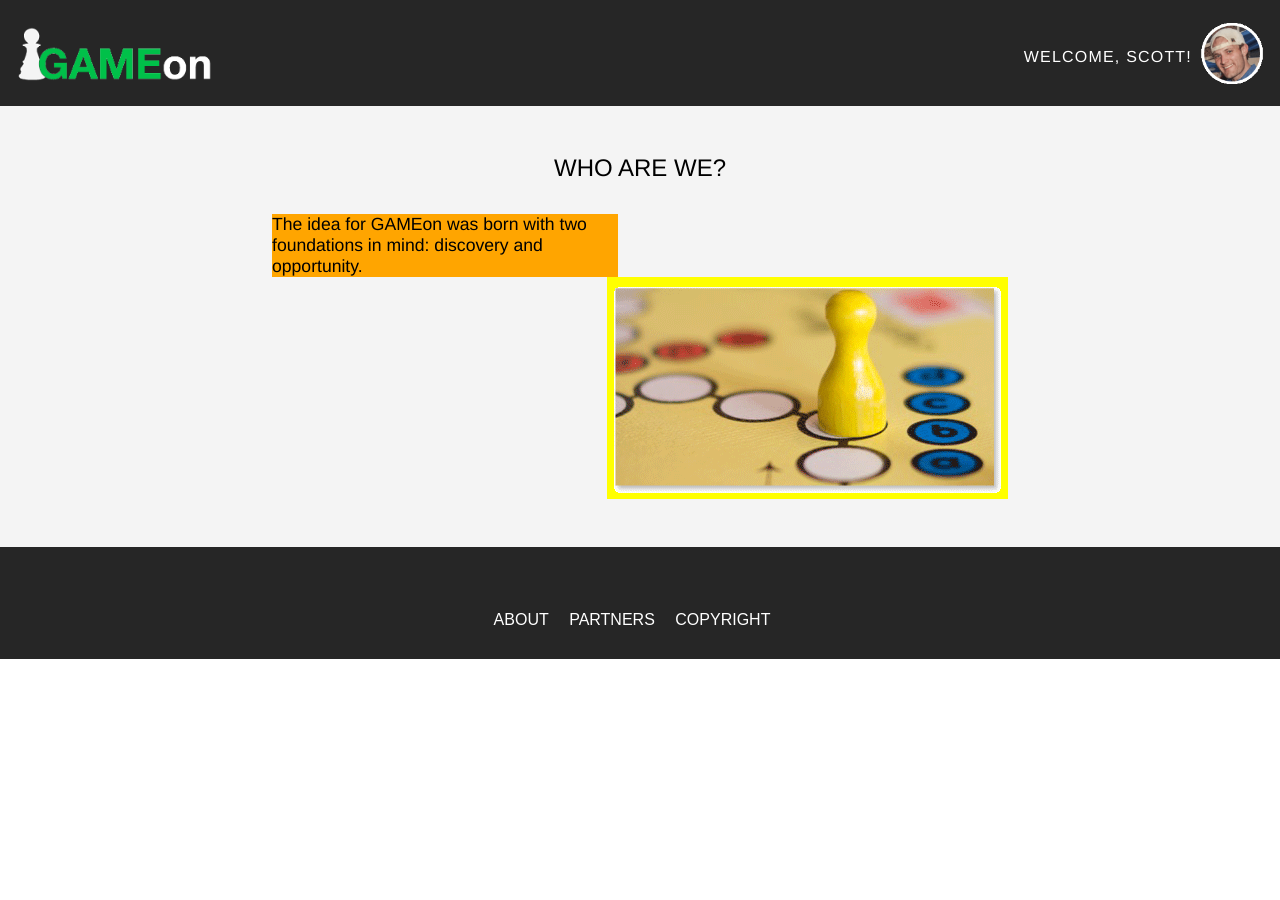
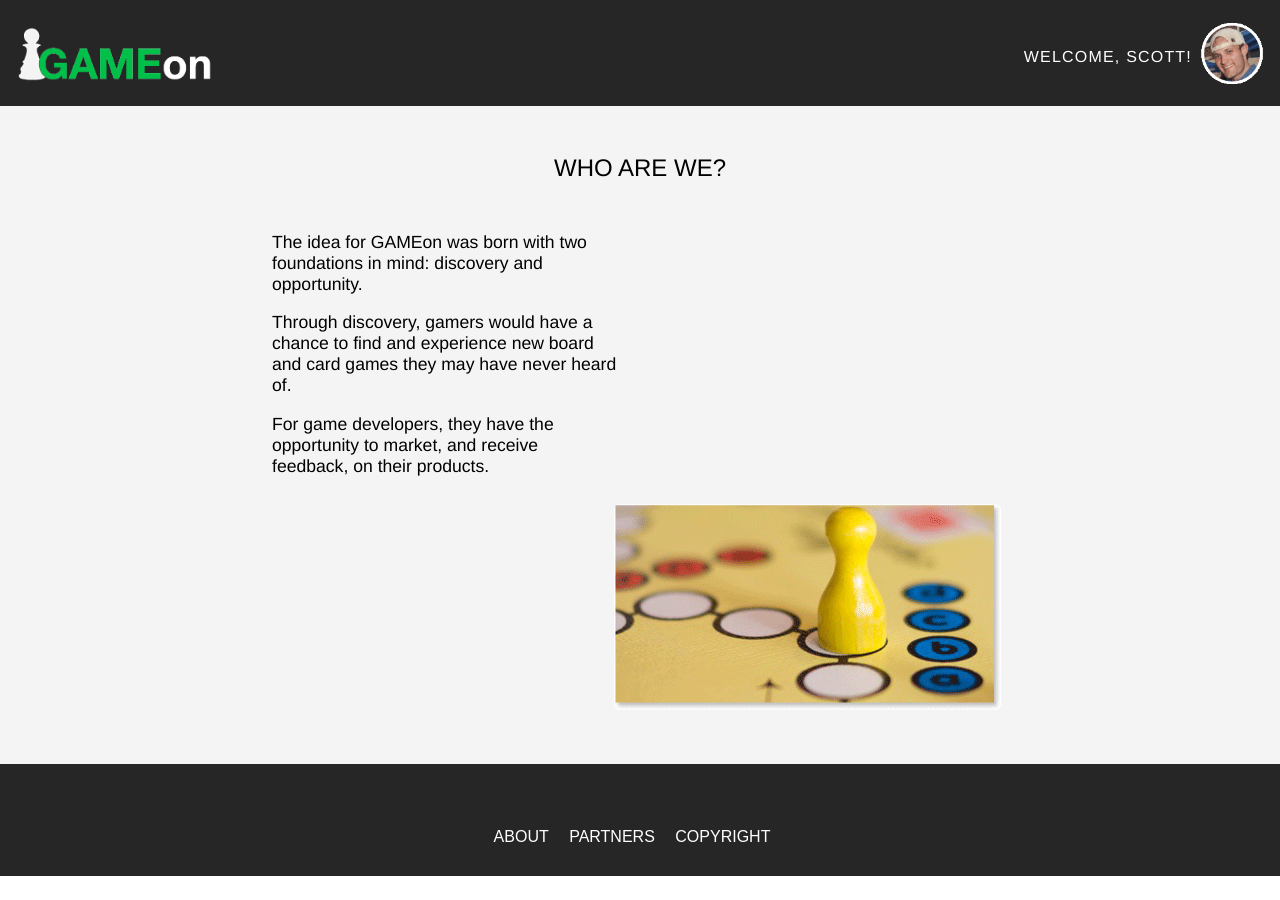
Before and after one commit to scottanderson5/GAME-ON, a Jekyll site: the page built from about.html, in a window 1280 px wide. Built offline with Jekyll 4.4.1, drawn with Linux system fonts in a browser that asks for light colours.

Commit message:
Continuing Updates to About Page

```diff
--- a/_sass/_aboutpage.scss
+++ b/_sass/_aboutpage.scss
@@ -30,11 +30,10 @@
 	width: 47%;
 	font-size: 1.1em;
 	line-spacing: 1.2em;
-	background-color: orange;
+
 	float: left;
 }
 
 .about-pic{
 	float: right;
-	background-color: yellow;
 }
--- a/about.html
+++ b/about.html
@@ -15,9 +15,15 @@
 
 			<div class="about-info-wrap">
 				<div class="about-p">
+				<p>
 				The idea for GAMEon was born with two foundations in mind: discovery and opportunity.
-				<br>
-
+				</p>
+				<p>
+				Through discovery, gamers would have a chance to find and experience new board and card games they may have never heard of.
+				</p>
+				<p>
+				For game developers, they have the opportunity to market, and receive feedback, on their products.
+				</p>
 
 				</div>
 				<div class="about-pic">
```
